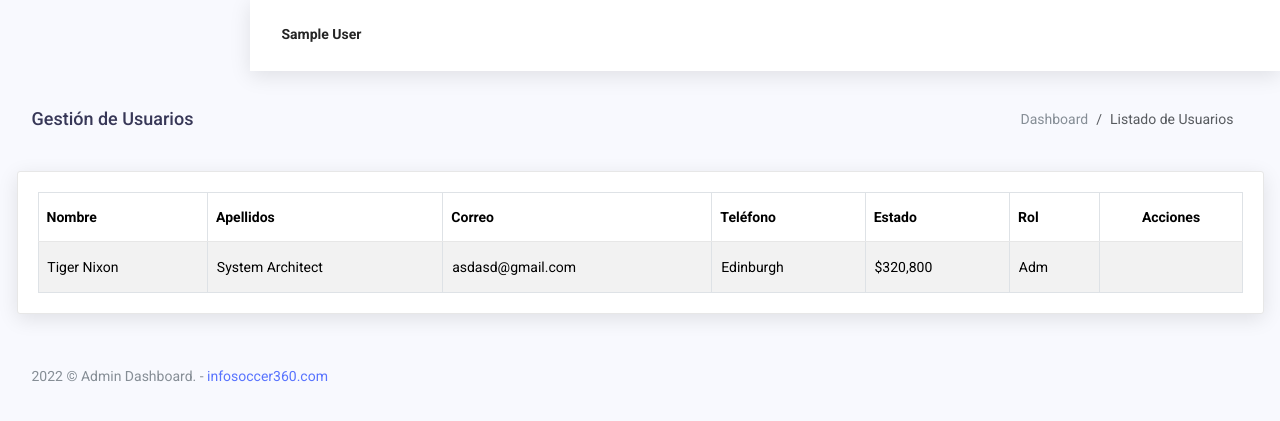
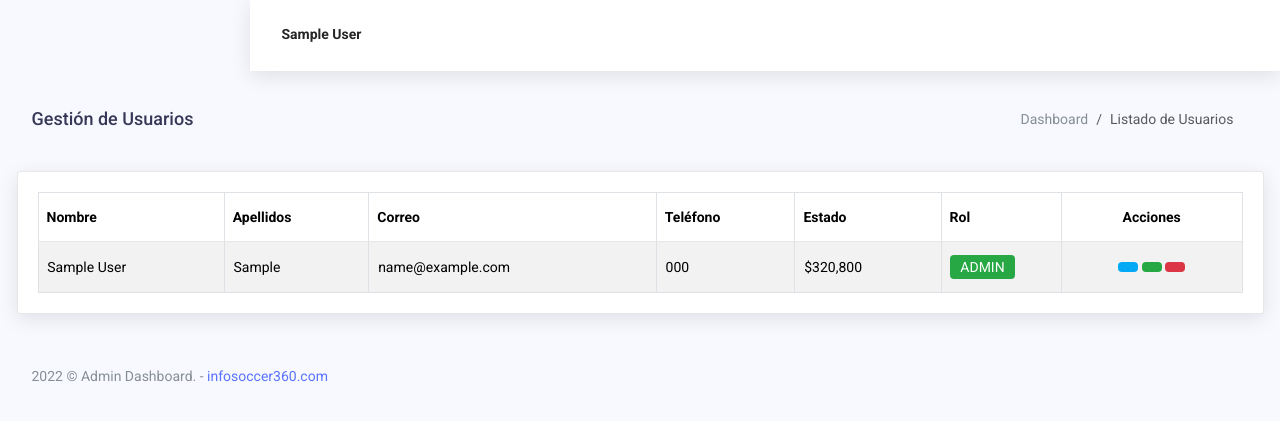
Before and after one commit to danneljt2020/infosoccer360, a Flask app: page /admin/users in a window 1280 px wide. Shown: the part 229-650 px from the top of the page. Run offline with Flask 2, Linux system fonts and the light colour scheme; a user stored in the database is signed in; tables that the repository leaves empty hold one stand-in row (values such as "Sample post"); some libraries are stand-ins or nearby versions.

Commit message:
list user buttons actions!

```diff
--- a/app/admin/routes.py
+++ b/app/admin/routes.py
@@ -1,6 +1,5 @@
-from flask import render_template, redirect, url_for, abort
-from flask_login import login_required, current_user
-from sqlalchemy.orm import session
+from flask import render_template
+from flask_login import login_required
 
 from . import admin_bp
 from ..auth.decorators import admin_required
--- a/app/admin/templates/admin/users/list_users.html
+++ b/app/admin/templates/admin/users/list_users.html
@@ -2,6 +2,8 @@
 
 {% block extra_css %}
     <link href="{{ url_for("static",filename = 'css/lib/data-table/buttons.bootstrap.min.css') }}" rel="stylesheet"/>
+    <link href="{{ url_for("static",filename = 'css/lib/sweetalert/sweetalert.css') }}" rel="stylesheet"/>
+
 {% endblock %}
 
 {% block content %}
@@ -26,7 +28,8 @@
                         <div class="page-header">
                             <div class="page-title">
                                 <ol class="breadcrumb">
-                                    <li class="breadcrumb-item"><a href="{{ url_for("admin.dashboard") }}">Dashboard</a></li>
+                                    <li class="breadcrumb-item"><a href="{{ url_for("admin.dashboard") }}">Dashboard</a>
+                                    </li>
                                     <li class="breadcrumb-item active">Listado de Usuarios</li>
                                 </ol>
                             </div>
@@ -50,20 +53,41 @@
                                                 <th>Correo</th>
                                                 <th>Teléfono</th>
                                                 <th>Estado</th>
-                                                <th>Rol</th>
-                                                <th style="text-align: center">Acciones</th>
+                                                <th style="width: 10%">Rol</th>
+                                                <th style="width:15%;text-align: center">Acciones</th>
                                             </tr>
                                             </thead>
                                             <tbody>
-                                            <tr>
-                                                <td>Tiger Nixon</td>
-                                                <td>System Architect</td>
-                                                <td>asdasd@gmail.com</td>
-                                                <td>Edinburgh</td>
-                                                <td>$320,800</td>
-                                                <td>Adm</td>
-                                                <td></td>
-                                            </tr>
+                                            {% for user in users %}
+                                                <tr>
+                                                    <td>{{ user.name }}</td>
+                                                    <td>{{ user.last }}</td>
+                                                    <td>{{ user.email }}</td>
+                                                    <td>{{ user.phone }}</td>
+                                                    <td>$320,800</td>
+                                                    <td style="text-align: left">
+                                                        {% if user.is_admin  %}
+                                                           <span class="badge badge-success" >Admin</span>
+                                                        {% elif user.is_moderator%}
+                                                            <span class="badge badge-info" >Moderator</span>
+                                                        {% else %}
+                                                             <span class="badge badge-primary" >User</span>
+                                                        {% endif %}
+                                                    </td>
+                                                    <td style="text-align: center">
+                                                        <a href="#"><span class="badge badge-info"><i
+                                                                class="ti ti-eye"></i> </span></a>
+
+                                                        <a href="#"><span class="badge badge-success"><i
+                                                                class="ti ti-pencil-alt"></i> </span></a>
+
+                                                        <a class="btn_del_user" style="cursor: pointer"
+                                                           data-name={{ user.name }} data-id={{ user.id }}> <span
+                                                                class="badge badge-danger"><i
+                                                                class="ti ti-trash"></i> </span></a>
+                                                    </td>
+                                                </tr>
+                                            {% endfor %}
                                             </tbody>
                                         </table>
                                     </div>
@@ -71,6 +95,7 @@
                             </div>
                             <!-- /# card -->
                         </div>
+
                         <!-- /# column -->
                     </div>
                     <!-- /# row -->
@@ -89,4 +114,28 @@
     <script src="{{ url_for("static", filename="js/lib/data-table/buttons.flash.min.js") }}"></script>
     <script src="{{ url_for("static", filename= "js/lib/data-table/buttons.html5.min.js") }}"></script>
     <script src="{{ url_for("static", filename="js/lib/data-table/datatables-init.js") }}"></script>
+
+    <script src="{{ url_for("static", filename="js/lib/sweetalert/sweetalert.min.js") }}"></script>
+
+    <script>
+        $(".btn_del_user").click(function (evt) {
+            let self = $(this)
+            self.data('id');
+
+            swal({
+                    title: "Esta seguro de eliminar al usuario: " + $(this).data('name'),
+                    text: "Submit to run ajax request !!",
+                    type: "info",
+                    showCancelButton: true,
+                    closeOnConfirm: false,
+                    showLoaderOnConfirm: true,
+                },
+                function () {
+                    setTimeout(function () {
+                        self.parents("tr").remove();
+                        swal("Eliminado!!", "El usuario ha sido eliminado satisfactoriamente.", "success");
+                    }, 2000);
+                });
+        });
+    </script>
 {% endblock %}
--- a/app/auth/forms.py
+++ b/app/auth/forms.py
@@ -5,7 +5,7 @@ from wtforms.validators import DataRequired, Email, Length, EqualTo
 
 class SignupForm(FlaskForm):
     name = StringField('Nombre', validators=[DataRequired('Este campo es requerido.'), Length(max=64)])
-    lastname = StringField('Apellido', validators=[DataRequired('Este campo es requerido.'), Length(max=64)])
+    last = StringField('Apellido', validators=[DataRequired('Este campo es requerido.'), Length(max=64)])
     phone = StringField('Teléfono', validators=[DataRequired('Este campo es requerido.'), Length(max=64)])
     password = PasswordField('Contraseña', validators=[DataRequired('Este campo es requerido.'),
                                                        Length(min=6, message='La contraseña debe tener al menos 6 caracteres.')])
--- a/app/auth/models.py
+++ b/app/auth/models.py
@@ -17,9 +17,11 @@ class User(db.Model, UserMixin):
     is_admin = db.Column(db.Boolean, default=False)
     is_moderator = db.Column(db.Boolean, default=False)
 
-    def __init__(self, name, email):
+    def __init__(self, name, email, last, phone):
         self.name = name
         self.email = email
+        self.last = last
+        self.phone = phone
 
     def __repr__(self):
         return f'<User {self.email}>'
--- a/app/auth/routes.py
+++ b/app/auth/routes.py
@@ -18,13 +18,15 @@ def show_signup_form():
         name = form.name.data
         email = form.email.data
         password = form.password.data
+        phone = form.phone.data
+        last = form.last.data
         # Comprobamos que no hay ya un usuario con ese email
         user = User.get_by_email(email)
         if user is not None:
             error = f'El email {email} ya está siendo utilizado por otro usuario'
         else:
             # Creamos el usuario y lo guardamos
-            user = User(name=name, email=email)
+            user = User(name=name, email=email, last=last, phone=phone)
             user.set_password(password)
             user.save()
             # Dejamos al usuario logueado
--- a/app/auth/templates/auth/register.html
+++ b/app/auth/templates/auth/register.html
@@ -25,8 +25,8 @@
                     <div class="col-md-6">
                         <div class="form-group">
                             <label>Apellidos</label>
-                            {{ form.lastname(size=64,class="form-control", placeholder="Apellidos") }}
-                            {% for error in form.lastname.errors %}
+                            {{ form.last(size=64,class="form-control", placeholder="Apellidos") }}
+                            {% for error in form.last.errors %}
                                 <span style="color: red;">{{ error }}</span>
                             {% endfor %}
                         </div>
```
